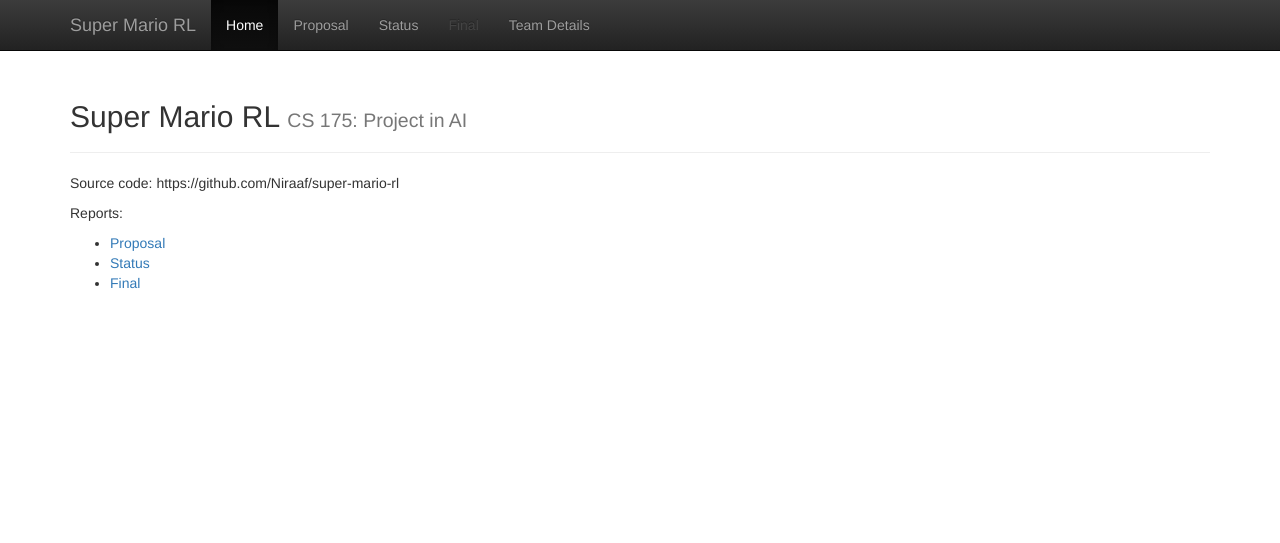
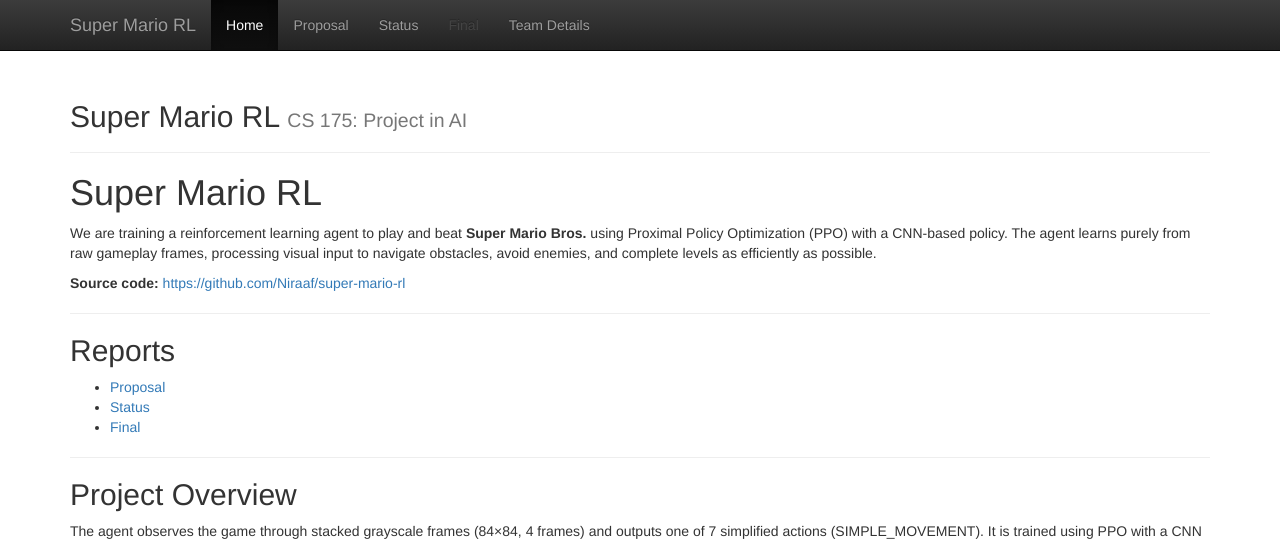
Before and after one commit to Niraaf/super-mario-rl, a Jekyll site: the page built from docs/index.md, in a window 1280 px wide and 1229 px high. Shown: the top 543 px of the window. Built offline with Jekyll 4.4.1, drawn with Linux system fonts in a browser that asks for light colours; some of the changed text lies outside the part shown.

Commit message:
Enhance documentation with project details and resources
Added project overview, key resources, and team information for status report

```diff
--- a/docs/index.md
+++ b/docs/index.md
@@ -1,12 +1,43 @@
 ---
 layout: default
-title:  Home
+title: Home
 ---
 
-Source code: https://github.com/Niraaf/super-mario-rl
+# Super Mario RL
 
-Reports:
+We are training a reinforcement learning agent to play and beat **Super Mario Bros.** using Proximal Policy Optimization (PPO) with a CNN-based policy. The agent learns purely from raw gameplay frames, processing visual input to navigate obstacles, avoid enemies, and complete levels as efficiently as possible.
+
+**Source code:** [https://github.com/Niraaf/super-mario-rl](https://github.com/Niraaf/super-mario-rl)
+
+---
+
+## Reports
 
 - [Proposal](proposal.html)
 - [Status](status.html)
 - [Final](final.html)
+
+---
+
+## Project Overview
+
+The agent observes the game through stacked grayscale frames (84×84, 4 frames) and outputs one of 7 simplified actions (SIMPLE_MOVEMENT). It is trained using PPO with a CNN policy via Stable-Baselines3 on the `gym-super-mario-bros` environment running on a NES-Py emulator.
+
+![Mario Gameplay Screenshot](assets/mario_preview.gif)
+*(Example agent gameplay — generated from a trained checkpoint)*
+
+---
+
+## Key Resources & Libraries
+
+- [gym-super-mario-bros](https://github.com/Kautenja/gym-super-mario-bros) — OpenAI Gym environment for Super Mario Bros.
+- [nes-py](https://github.com/Kautenja/nes-py) — NES emulator as a Python gym environment
+- [Stable-Baselines3](https://stable-baselines3.readthedocs.io/) — PPO implementation
+- [Shimmy](https://github.com/Farama-Foundation/Shimmy) — Gym v21/v26 compatibility shim
+- [Gymnasium](https://gymnasium.farama.org/) — Modern OpenAI Gym fork
+
+---
+
+## Team
+
+See our [Team Page](team.html) for member info.
```
